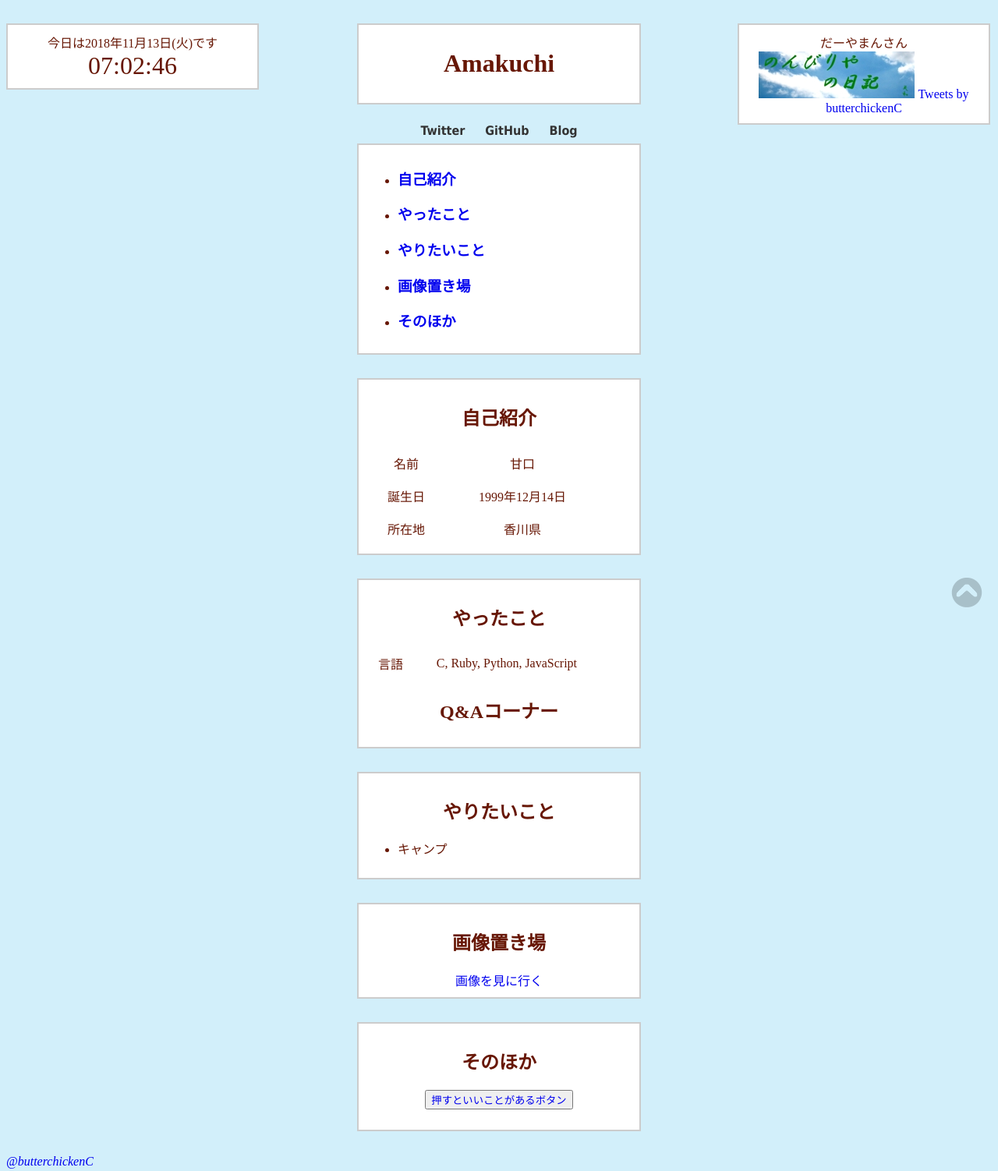
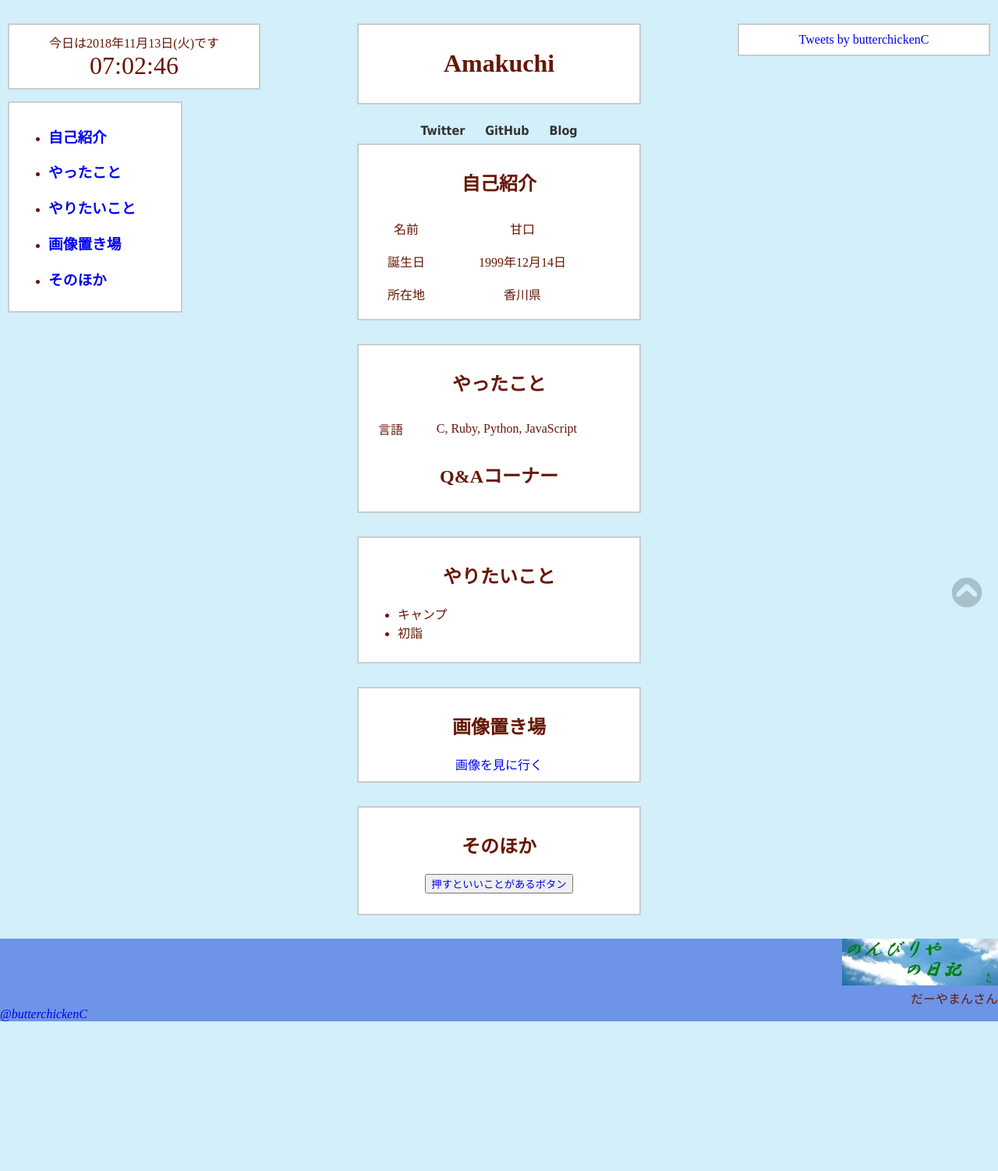
Before and after one commit to Amakuchisan/mypage, a plain HTML site: page index.html in a window 1280 px wide. Shown: the whole page at 78% size. After the commit the page ends 1310 px from the top, so only its background shows below. Drawn offline with Linux system fonts and the light colour scheme.

Commit message:
footerと調整

```diff
--- a/css/left.css
+++ b/css/left.css
@@ -2,14 +2,25 @@
 #clock{
     position: fixed;
     top: 0px;
-    /* left: 10px; */
     color: #671705;
     background: #FFFFFF;
     width: 300px;
     padding: 10px;
     text-align: center;
     border: 2px solid #cccccc;
-    margin: 30px auto;
+    margin: 30px auto auto 10px;
+}
+
+.contents{
+    position: fixed;
+    top: 100px;
+    color: #671705;
+    background: #FFFFFF;
+    width: 200px;
+    padding: 10px;
+    text-align: center;
+    border: 2px solid #cccccc;
+    margin-left: 10px;
 }
 
 #clock_time{
--- a/css/right.css
+++ b/css/right.css
@@ -9,5 +9,5 @@
     padding: 10px;
     text-align: center;
     border: 2px solid #cccccc;
-    margin: 30px auto 60px auto;
+    margin: 30px auto 10px auto;
 }
--- a/css/styles.css
+++ b/css/styles.css
@@ -2,6 +2,7 @@
 
 body{
     background: #D2EFFA;
+    margin: auto 0px 0px 0px;
 }
 
 /* header */
@@ -91,3 +92,15 @@ li{
     right: 0;
     bottom: 0;
 }
+
+
+footer{
+    position: static;
+    /* text-align: center; */
+    background: #6e94e7;
+    color: #671705;
+}
+
+#banner{
+    text-align: right;
+}
--- a/index.html
+++ b/index.html
@@ -13,6 +13,14 @@
     <script src="js/main.js"></script>
     <script src="js/clock.js"></script>
 
+
+    <!-- right -->
+    <div class="right">
+      <!-- Twitter -->
+      <a class="twitter-timeline" data-width="300" data-height="450" data-dnt="true" data-theme="light" data-link-color="#2B7BB9" href="https://twitter.com/butterchickenC?ref_src=twsrc%5Etfw">Tweets by butterchickenC</a> <script async src="https://platform.twitter.com/widgets.js" charset="utf-8"></script>
+    </div>
+
+
     <!-- left -->
     <!-- 時計 -->
     <div id="clock">
@@ -21,20 +29,10 @@
     </div>
 
 
-    <!-- right -->
-    <div class="right">
-      <!-- バナー -->
-      だーやまんさん
-      <a href="http://nonbiriyanonikki.hatenablog.com" target="_blank"><img src="img/nonbiriyanonikki.jpg"></a>
-      <!-- Twitter -->
-      <a class="twitter-timeline" data-width="300" data-height="450" data-dnt="true" data-theme="light" data-link-color="#2B7BB9" href="https://twitter.com/butterchickenC?ref_src=twsrc%5Etfw">Tweets by butterchickenC</a> <script async src="https://platform.twitter.com/widgets.js" charset="utf-8"></script>
-    </div>
 
-    <div id="top">
-      <h1>Amakuchi</h1>
-    </div>
+    <!-- 目次 -->
 
-    <article>
+    <article class="contents">
       <header>
         <ul>
           <li>
@@ -65,6 +63,10 @@
         </ul>
       </header>
     </article>
+
+    <div id="top">
+      <h1>Amakuchi</h1>
+    </div>
 
     <!-- 自己紹介 -->
 
@@ -106,6 +108,7 @@
       <div id="WantToDo"><h1>やりたいこと</h1></div>
       <ul>
         <li>キャンプ</li>
+        <li>初詣</li>
       </ul>
         </article>
 
@@ -132,8 +135,14 @@
 
     <!-- footer -->
     <footer>
-      <address><a href="https://twitter.com/butterchickenC" target="_blank">@butterchickenC</a></address>
+      <!-- バナー -->
+      <div id="banner">
+        <a href="http://nonbiriyanonikki.hatenablog.com" target="_blank"><img src="img/nonbiriyanonikki.jpg"></a>
+        <br>だーやまんさん
+      </div>
+      <address><a href="https://twitter.com/butterchickenC" target="_blank" text-align: center>@butterchickenC</a></address>
     </footer>
+
 
 
     <!-- 上に戻るボタン -->
@@ -152,5 +161,6 @@
     </div>
 
 
+
   </body>
   </html>
```
Lines whose indentation alone changed are shown as unchanged.
